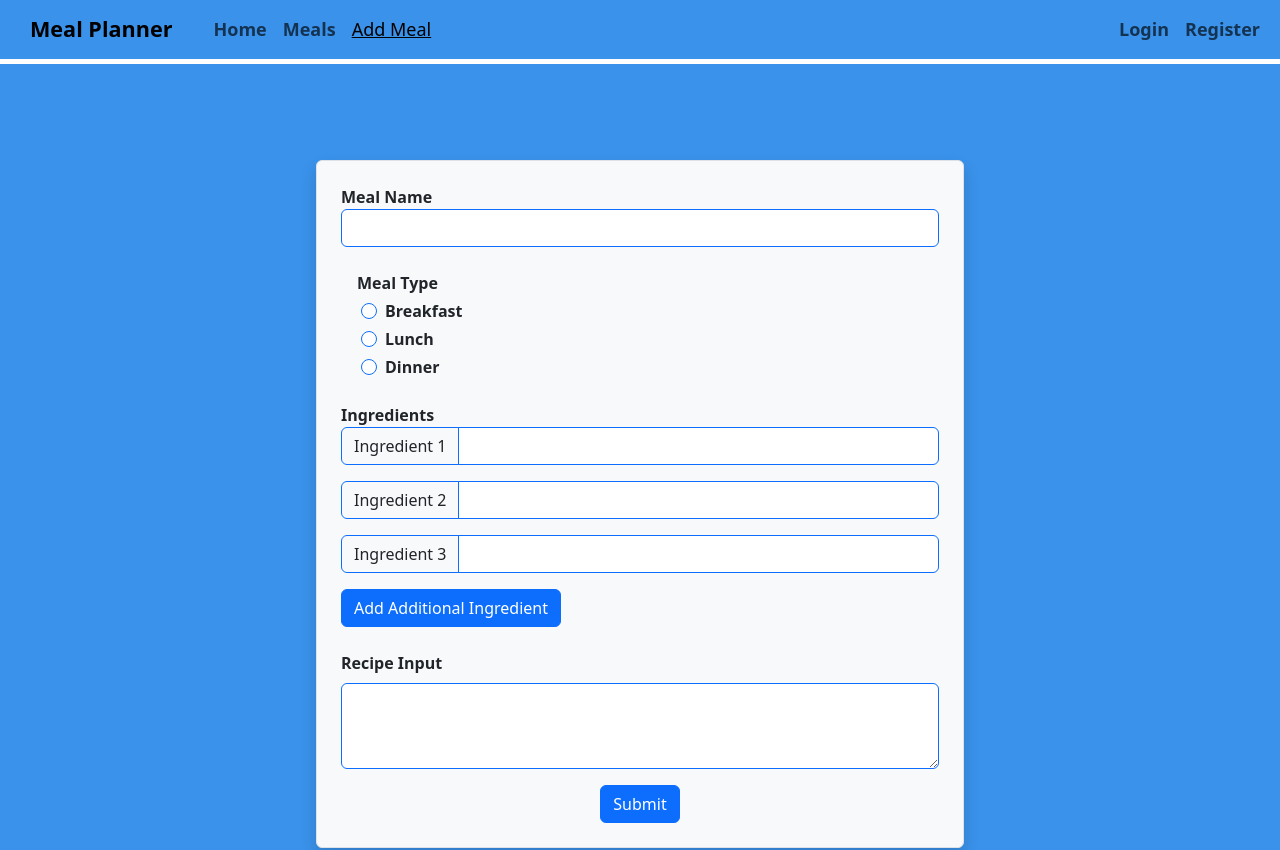
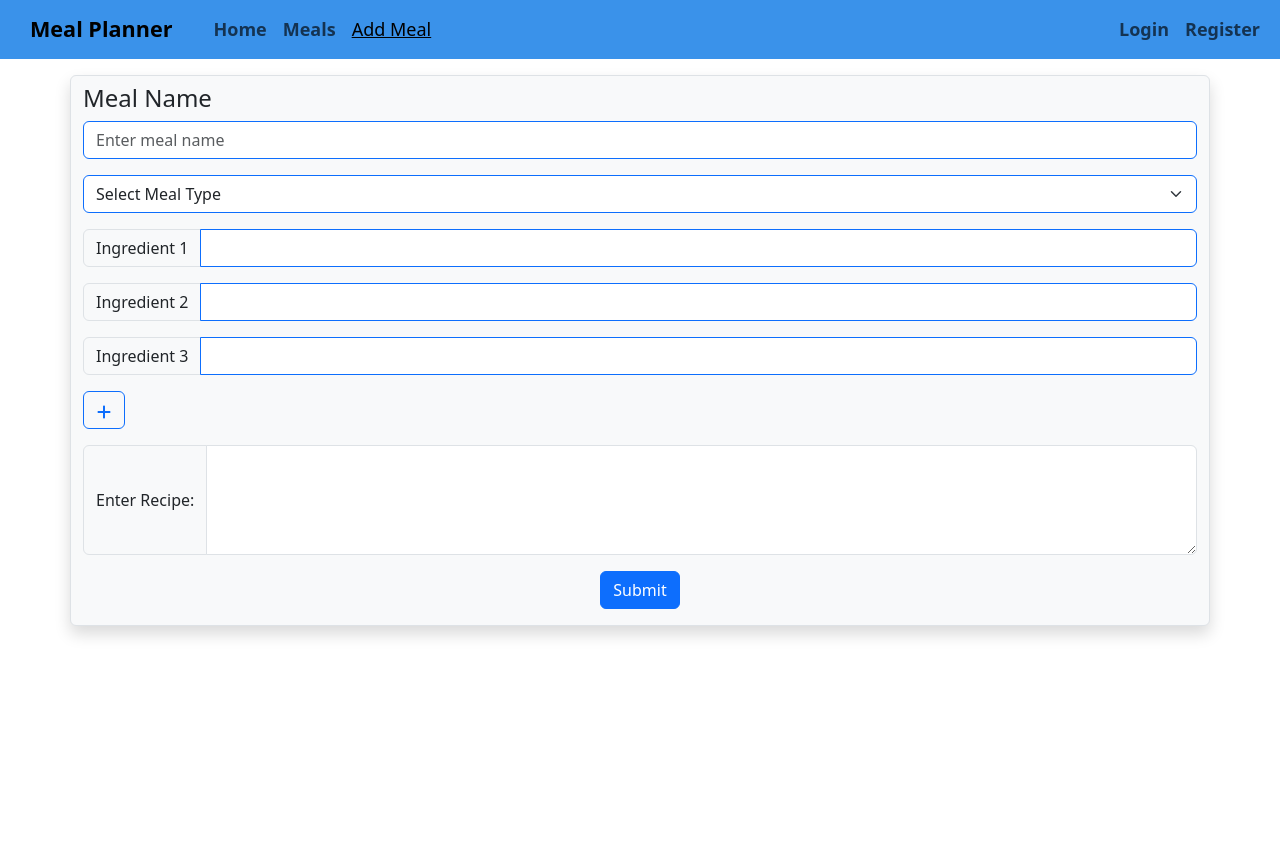
Before and after one commit to tlun0911/dev-project, a React (Vite) app in the folder frontend/: page /add-meal in a window 1280 px wide. Shown: the top 850 px of the page. After the commit the page ends 800 px from the top, so only its background shows below. Built offline with nearby package versions, Linux system fonts and the light colour scheme.

Commit message:
Updated add meal page

```diff
--- a/frontend/src/pages/AddMealPage.jsx
+++ b/frontend/src/pages/AddMealPage.jsx
@@ -3,6 +3,11 @@ import { useNavigate } from 'react-router-dom';
 import { useDispatch, useSelector } from 'react-redux'
 import { toast } from 'react-toastify';
 import { createMeal }  from '../features/meals/mealSlice'
+import Form from 'react-bootstrap/Form';
+import InputGroup from 'react-bootstrap/InputGroup'
+import Button from 'react-bootstrap/Button'
+import Container from 'react-bootstrap/Container'
+import { FaPlus } from 'react-icons/fa6'
 import './AddMealPage.css';
 
 const AddMealPage = () => {
@@ -35,6 +40,15 @@ const AddMealPage = () => {
     const submitForm = (e) =>{
         e.preventDefault()
         dispatch(createMeal(mealData))
+        toast.success('Meal submitted successfully')
+        let clearMealData = {
+            meal_name: '',
+            type: '',
+            ingredients: ['', '', ''],
+            recipe: '',
+        }
+        setMealData(clearMealData)
+        navigate('/add-meal')
 
     };
 
@@ -57,105 +71,74 @@ const AddMealPage = () => {
 
 
   return (
-    <>
-        <section className="bg-primary py-5 mb-4">
-            <div className="container mx-auto py-5 custom-max-width">
-                <div className="bg-light px-4 py-4 mb-4 shadow rounded border m-4 m-md-0">
-                    <form onSubmit={submitForm}>
 
-                    <div className='mb-4'>
-                        <label className="d-block text-dark fw-bold mb-2">
-                            Meal Name
-                        <input
+    <Form
+        onSubmit={submitForm}
+        className="container mx-auto mt-3 bg-light shadow rounded border">
+
+        <Form.Group className="mb-3 border-primary">
+            <Form.Label className='h4 my-2'>Meal Name</Form.Label>
+            <Form.Control type="text"
+            placeholder="Enter meal name"
+            className='border-primary'
+            name="meal_name"
+            value={meal_name}
+            required
+            onChange={onChange}/>
+        </Form.Group>
+
+        <Form.Select aria-label="Default select example"
+            id="type"
+            className='border-primary mb-3'
+            required
+            name="type"
+            onChange={onChange}>
+            <option>Select Meal Type</option>
+            <option value="breakfast">Breakfast</option>
+            <option value="lunch">Lunch</option>
+            <option value="dinner">Dinner</option>
+        </Form.Select>
+
+        {mealData.ingredients.map((ingredient, index) => (
+            <InputGroup className="mb-3" key={index}>
+                <InputGroup.Text id="inputGroup-sizing-default">
+                {`Ingredient ${index+1}`}
+                </InputGroup.Text>
+                <Form.Control
+                aria-label="Default"
+                aria-describedby="inputGroup-sizing-default"
+                className='border-primary'
                 type='text'
-                            id='meal_name'
-                            name='meal_name'
-                            className="form-control mb-2 border-primary"
                 required
-                            value={meal_name}
-                            onChange={onChange}
-                        />
-                        </label>
-                    </div>
-                    <div className='mb-4'>
-                        <label className='d-block text-dark fw-bold px-3'>
-                            Meal Type
-                            <div className="form-check form-check m-1 border-primary">
-                                <input className="form-check-input border-primary" type="radio"
-                                id="breakfast-radio"
-                                name="type"
-                                value="breakfast"
-                                onChange={onChange} />
-                                <label className="form-check-label" htmlFor="breakfast-radio">
-                                    Breakfast
-                                </label>
-                            </div>
-                            <div className="form-check form-check m-1">
-                                <input className="form-check-input border-primary" type="radio"
-                                id="lunch-radio"
-                                name="type"
-                                value="lunch"
-                                onChange={onChange} />
-                                <label className="form-check-label" htmlFor="lunch-radio">
-                                    Lunch
-                                </label>
-                            </div>
-                            <div className="form-check form-check m-1">
-                                <input className="form-check-input border-primary" type="radio"
-                                id="dinner-radio"
-                                name="type"
-                                value="dinner"
-                                onChange={onChange} />
-                                <label className="form-check-label" htmlFor="dinner-radio">
-                                    Dinner
-                                </label>
-                            </div>
-                        </label>
-                    </div>
-                    <div className='mb-4'>
-                        <label className="d-block text-dark fw-bold mb-2">
-                            Ingredients
-                        {mealData.ingredients.map((ingredient, index) => (
-                            <div key={index}>
-                                <div className="input-group mb-3">
-                                    <span className="input-group-text border-primary">{`Ingredient ${index+1}`}</span>
-                                    <input
-                                        type='text'
                 id={index}
                 name='ingredient'
-                                        className="form-control border-primary"
-                                        required
                 value={ingredient}
                 onChange={(e) => handleIngredientChange(index, e)}
                 />
-                                </div>
-                            </div>
+            </InputGroup>
             ))}
-                        </label>
 
-                        <button type="button" className="btn btn-primary" onClick={addInputField}>Add Additional Ingredient</button>
-                    </div>
+        <Button variant="outline-primary" className='mb-3' onClick={addInputField}>
+            <FaPlus />
+        </Button>
 
-                    <div className="mb-3">
-                        <label htmlFor="recipe-input" className="form-label fw-bold">Recipe Input</label>
-                        <textarea className="form-control border-primary"
-                                    id="recipe-input"
+        <InputGroup className='border-primary mb-3'>
+            <InputGroup.Text>Enter Recipe:</InputGroup.Text>
+            <Form.Control as="textarea"
+            required
+            id="recipe"
+            value={recipe}
+            rows='4'
             name="recipe"
-                                    rows="3"
-                                    value={recipe}
             onChange={onChange}
-                                    />
-                    </div>
+            aria-label="With textarea" />
+        </InputGroup>
+        <Container className='d-flex justify-content-center mb-3'>
+            <Button variant="primary" className='' type="submit" value="submit">Submit</Button>
+        </Container>
+    </Form>
 
-                    <div className='d-flex justify-content-center'>
-                        <button type="submit" className="btn btn-primary">Submit</button>
-                    </div>
 
-                    </form>
-                </div>
-            </div>
-        </section>
-    </>
   )
 }
 
```
Lines whose indentation alone changed are shown as unchanged.
